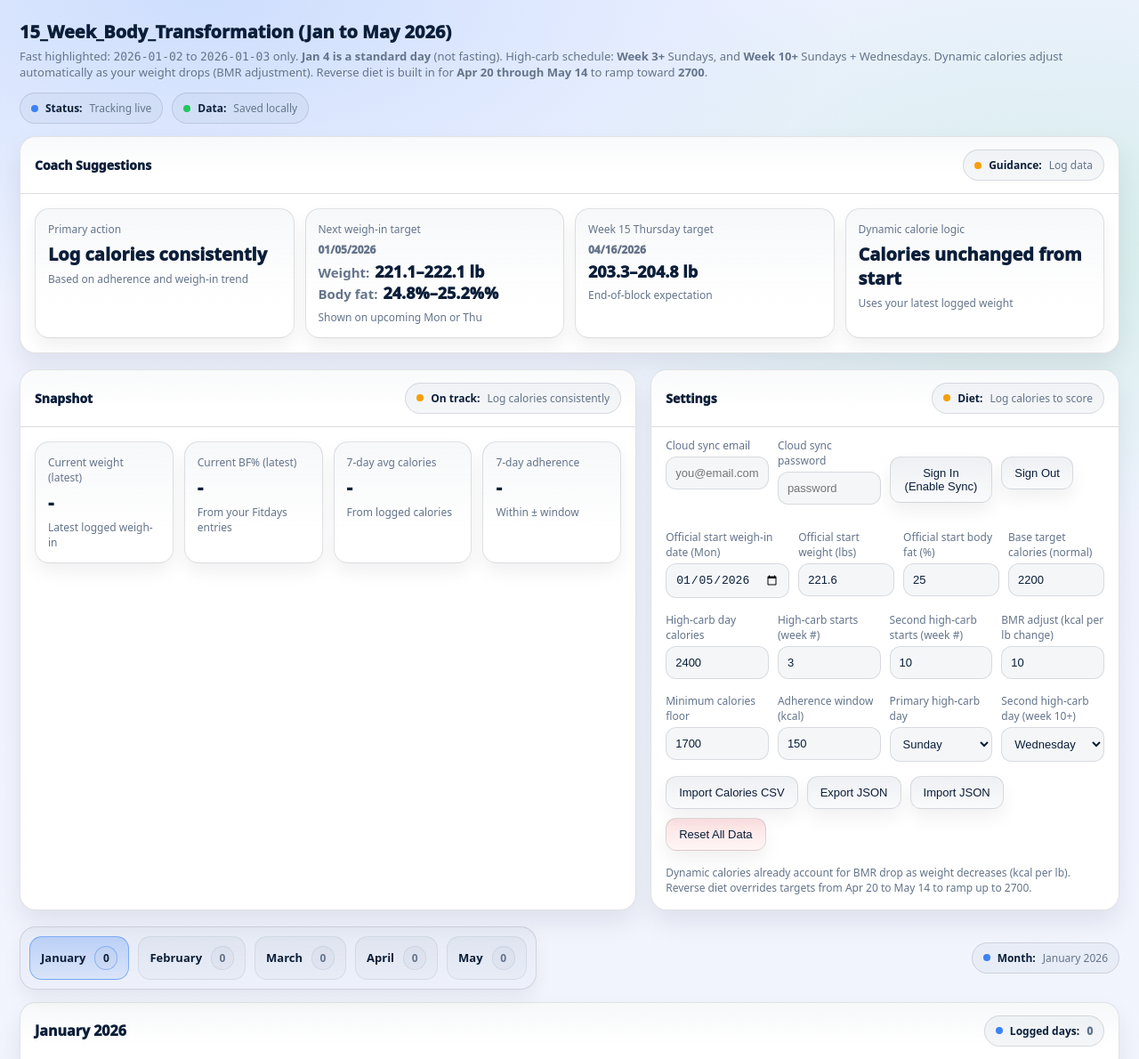
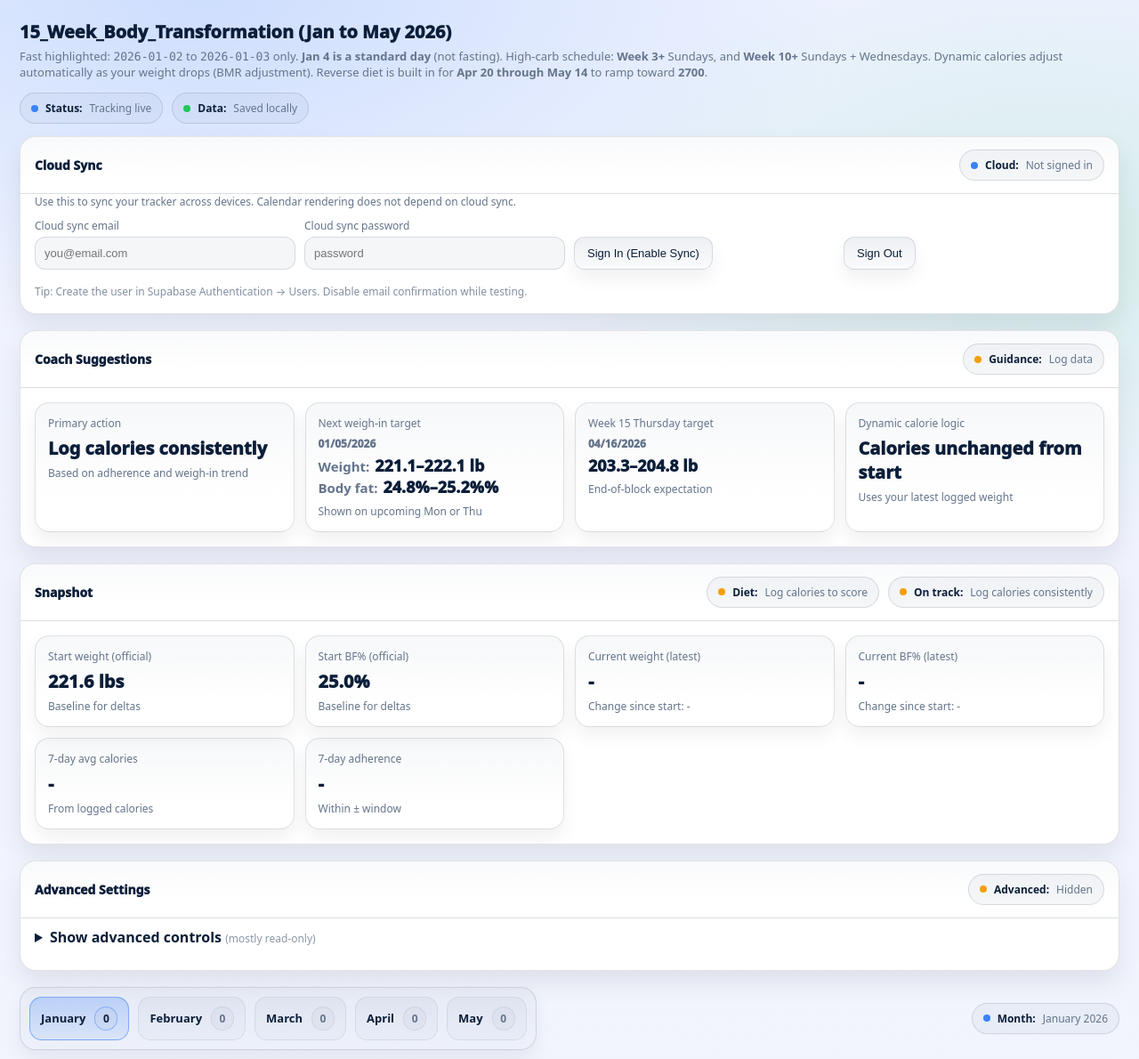
Before and after one commit to jagrmeister/15_week_body_transformation, a plain HTML site: page index.html in a window 1280 px wide. Shown: the top 1190 px of the page at 89% size. Drawn offline with nearby package versions, Linux system fonts and the light colour scheme.

Commit message:
Add files via upload

```diff
--- a/index.html
+++ b/index.html
@@ -326,6 +326,38 @@
     </div>
   </header>
 
+  <section class="card" id="cloudCard" style="margin-bottom:18px;">
+    <div class="head">
+      <div class="t">Cloud Sync</div>
+      <div class="pill dot" id="cloudPill"><b>Cloud:</b> Not signed in</div>
+    </div>
+    <div class="tiny" style="padding:0 16px 10px;">
+      Use this to sync your tracker across devices. Calendar rendering does not depend on cloud sync.
+    </div>
+    <div class="controls" style="padding-top:0;">
+      <div>
+        <label>Cloud sync email</label>
+        <input id="authEmail" type="email" placeholder="you@email.com"/>
+      </div>
+      <div>
+        <label>Cloud sync password</label>
+        <input id="authPass" type="password" placeholder="password"/>
+      </div>
+      <div>
+        <label>&nbsp;</label>
+        <button class="btn secondary" id="signInBtn" type="button">Sign In (Enable Sync)</button>
+      </div>
+      <div>
+        <label>&nbsp;</label>
+        <button class="btn secondary" id="signOutBtn" type="button">Sign Out</button>
+      </div>
+    </div>
+    <div class="tiny" id="authHint" style="padding:0 16px 16px; opacity:.8;">
+      Tip: Create the user in Supabase Authentication → Users. Disable email confirmation while testing.
+    </div>
+  </section>
+
+
   <section class="card" style="margin-bottom:18px;">
     <div class="head">
       <div class="t">Coach Suggestions</div>
@@ -355,22 +387,35 @@
     </div>
   </section>
 
-  <div class="row">
-    <section class="card">
+
+  <section class="card" style="margin-bottom:18px;">
     <div class="head">
       <div class="t">Snapshot</div>
+      <div style="display:flex; gap:10px; flex-wrap:wrap; align-items:center;">
+        <div class="pill dot" id="dietPill"><b>Diet:</b> -</div>
         <div class="pill dot" id="onTrackPill"><b>On track:</b> -</div>
       </div>
+    </div>
     <div class="kpis">
+      <div class="kpi">
+        <div class="k">Start weight (official)</div>
+        <div class="v" id="kpiStartW">-</div>
+        <div class="s">Baseline for deltas</div>
+      </div>
+      <div class="kpi">
+        <div class="k">Start BF% (official)</div>
+        <div class="v" id="kpiStartBf">-</div>
+        <div class="s">Baseline for deltas</div>
+      </div>
       <div class="kpi">
         <div class="k">Current weight (latest)</div>
         <div class="v" id="kpiCurrent">-</div>
-          <div class="s">Latest logged weigh-in</div>
+        <div class="s" id="kpiDeltaW">Change since start: -</div>
       </div>
       <div class="kpi">
         <div class="k">Current BF% (latest)</div>
         <div class="v" id="kpiCurrentBf">-</div>
-          <div class="s">From your Fitdays entries</div>
+        <div class="s" id="kpiDeltaBf">Change since start: -</div>
       </div>
       <div class="kpi">
         <div class="k">7-day avg calories</div>
@@ -385,33 +430,19 @@
     </div>
   </section>
 
-    <section class="card">
+  <section class="card" style="margin-bottom:18px;">
     <div class="head">
-        <div class="t">Settings</div>
-        <div class="pill dot" id="dietPill"><b>Diet:</b> -</div>
-      </div>
-
-      <!-- Cloud auth controls as a normal controls block (NOT nested) -->
-      <div class="controls" style="padding-top:12px;">
-        <div>
-          <label>Cloud sync email</label>
-          <input id="authEmail" type="email" placeholder="you@email.com"/>
-        </div>
-        <div>
-          <label>Cloud sync password</label>
-          <input id="authPass" type="password" placeholder="password"/>
-        </div>
-        <div>
-          <label>&nbsp;</label>
-          <button class="btn secondary" id="signInBtn" type="button">Sign In (Enable Sync)</button>
-        </div>
-        <div>
-          <label>&nbsp;</label>
-          <button class="btn secondary" id="signOutBtn" type="button">Sign Out</button>
-        </div>
-      </div>
-
-      <div class="controls">
+      <div class="t">Advanced Settings</div>
+      <div class="pill dot warn" id="advancedPill"><b>Advanced:</b> Hidden</div>
+    </div>
+
+    <details id="advancedDetails" style="padding:0 16px 16px;">
+      <summary style="cursor:pointer; user-select:none; padding:10px 0; font-weight:700;">
+        Show advanced controls
+        <span class="tiny" style="font-weight:500; opacity:.75;">(mostly read-only)</span>
+      </summary>
+
+      <div class="controls" style="padding-top:10px;">
         <div>
           <label>Official start weigh-in date (Mon)</label>
           <input type="date" id="startDate" value="2026-01-05"/>
@@ -426,41 +457,41 @@
         </div>
         <div>
           <label>Base target calories (normal)</label>
-          <input type="number" id="targetCal" step="10" value="2200"/>
+          <input type="number" id="targetCal" step="10" value="2200" disabled/>
         </div>
       </div>
 
       <div class="controls" style="padding-top:0;">
         <div>
           <label>High-carb day calories</label>
-          <input type="number" id="highCal" step="10" value="2400"/>
+          <input type="number" id="highCal" step="10" value="2400" disabled/>
         </div>
         <div>
           <label>High-carb starts (week #)</label>
-          <input type="number" id="highStartWeek" min="1" step="1" value="3"/>
+          <input type="number" id="highStartWeek" min="1" step="1" value="3" disabled/>
         </div>
         <div>
           <label>Second high-carb starts (week #)</label>
-          <input type="number" id="secondHighStartWeek" min="1" step="1" value="10"/>
+          <input type="number" id="secondHighStartWeek" min="1" step="1" value="10" disabled/>
         </div>
         <div>
           <label>BMR adjust (kcal per lb change)</label>
-          <input type="number" id="kcalPerLb" min="0" step="1" value="10"/>
+          <input type="number" id="kcalPerLb" min="0" step="1" value="10" disabled/>
         </div>
       </div>
 
       <div class="controls" style="padding-top:0;">
         <div>
           <label>Minimum calories floor</label>
-          <input type="number" id="minCal" min="0" step="10" value="1700"/>
+          <input type="number" id="minCal" min="0" step="10" value="1700" disabled/>
         </div>
         <div>
           <label>Adherence window (kcal)</label>
-          <input type="number" id="adhWindow" step="10" value="150"/>
+          <input type="number" id="adhWindow" step="10" value="150" disabled/>
         </div>
         <div>
           <label>Primary high-carb day</label>
-          <select id="primaryHighDow">
+          <select id="primaryHighDow" disabled>
             <option value="0" selected>Sunday</option>
             <option value="1">Monday</option>
             <option value="2">Tuesday</option>
@@ -472,7 +503,7 @@
         </div>
         <div>
           <label>Second high-carb day (week 10+)</label>
-          <select id="secondHighDow">
+          <select id="secondHighDow" disabled>
             <option value="0">Sunday</option>
             <option value="1">Monday</option>
             <option value="2">Tuesday</option>
@@ -484,22 +515,22 @@
         </div>
       </div>
 
-      <div class="btnRow">
-        <button class="btn secondary" id="importCaloriesBtn">Import Calories CSV</button>
-        <button class="btn secondary" id="exportBtn">Export JSON</button>
-        <button class="btn secondary" id="importBtn">Import JSON</button>
-        <button class="btn danger" id="resetBtn">Reset All Data</button>
-      </div>
-      <div style="padding:0 16px 16px;">
-        <div class="tiny">
-          Dynamic calories already account for BMR drop as weight decreases (kcal per lb).
-          Reverse diet overrides targets from Apr 20 to May 14 to ramp up to 2700.
-        </div>
-      </div>
+      <div class="btnRow" style="justify-content:flex-end;">
+        <button class="btn danger" id="resetBtn" type="button">Reset All Data</button>
+      </div>
+      <div class="tiny" style="opacity:.85; padding-bottom:8px;">
+        Reset is intentionally tucked away. Consider signing in first so you can restore from cloud if needed.
+      </div>
+
+      <!-- Keep these hidden IDs to avoid JS null errors -->
+      <button class="btn secondary" id="importCaloriesBtn" style="display:none" type="button">Import Calories CSV</button>
+      <button class="btn secondary" id="exportBtn" style="display:none" type="button">Export JSON</button>
+      <button class="btn secondary" id="importBtn" style="display:none" type="button">Import JSON</button>
+    </details>
   </section>
-  </div>
 
   <div class="tabsWrap">
+
     <div class="tabs" id="monthTabs"></div>
     <div class="pill dot" id="activeMonthPill"><b>Month:</b> -</div>
   </div>
@@ -853,6 +884,26 @@
   const primaryHighDowEl = document.getElementById("primaryHighDow");
   const secondHighDowEl  = document.getElementById("secondHighDow");
 
+  // Advanced settings toggle pill
+  const advancedDetailsEl = document.getElementById("advancedDetails");
+  const advancedPillEl = document.getElementById("advancedPill");
+  if(advancedDetailsEl && advancedPillEl){
+    const syncAdvPill = ()=>{
+      if(advancedDetailsEl.open){
+        advancedPillEl.classList.remove("warn");
+        advancedPillEl.classList.add("good");
+        advancedPillEl.innerHTML = "<b>Advanced:</b> Visible";
+      }else{
+        advancedPillEl.classList.remove("good");
+        advancedPillEl.classList.add("warn");
+        advancedPillEl.innerHTML = "<b>Advanced:</b> Hidden";
+      }
+    };
+    advancedDetailsEl.addEventListener("toggle", syncAdvPill);
+    syncAdvPill();
+  }
+
+
   function syncSettingsToUI(){
     startDateEl.value  = state.settings.startDate;
     startWeightEl.value= state.settings.startWeight;
@@ -882,12 +933,22 @@
     cacheStateLocally(state);
     syncSettingsToUI();
     renderAll();
-    alert("Signed in. Cloud sync active.");
+    const cloudPillEl = document.getElementById("cloudPill");
+    if(cloudPillEl){
+      cloudPillEl.classList.remove("warn","bad");
+      cloudPillEl.classList.add("good");
+      cloudPillEl.innerHTML = `<b>Cloud:</b> Signed in (${email})`;
+    }
   });
 
   document.getElementById("signOutBtn").addEventListener("click", async () => {
     await supabase.auth.signOut();
-    alert("Signed out.");
+    const cloudPillEl = document.getElementById("cloudPill");
+    if(cloudPillEl){
+      cloudPillEl.classList.remove("good","bad");
+      cloudPillEl.classList.add("warn");
+      cloudPillEl.innerHTML = "<b>Cloud:</b> Not signed in";
+    }
   });
 
   // App init (single render path)
@@ -1440,13 +1501,34 @@
     inp.click();
   });
 
-  document.getElementById("resetBtn").addEventListener("click", ()=>{
-    if(!confirm("Reset ALL saved data? This cannot be undone.")) return;
+  document.getElementById("resetBtn").addEventListener("click", async ()=>{
+    try{
+      if(!supabase){
+        alert("Cloud sync is not configured in this build.");
+        return;
+      }
+      const { data, error } = await supabase.auth.getUser();
+      if(error){
+        alert(error.message || "Unable to verify sign-in.");
+        return;
+      }
+      if(!data || !data.user){
+        alert("Please sign in before resetting data.");
+        return;
+      }
+      const phrase = prompt('Type RESET to confirm deleting all saved data.');
+      if(phrase !== "RESET") return;
+
       localStorage.removeItem(STORAGE_KEY);
       localStorage.removeItem(LOCAL_CACHE_KEY);
       state = loadState();
       syncSettingsToUI();
       renderAll();
+      alert("Local data reset. If cloud sync is enabled, refresh to pull cloud data.");
+    }catch(e){
+      console.error(e);
+      alert("Reset failed. Check DevTools Console for details.");
+    }
   });
 
   function parseCSV(text){
@@ -1586,6 +1668,39 @@
     const currentBf = bfs.length ? bfs[bfs.length-1] : null;
     document.getElementById("kpiCurrentBf").textContent = currentBf ? `${currentBf.bf.toFixed(1)}%` : "-";
 
+    // Start baselines + deltas (if elements exist)
+    const startW = Number(state.settings.startWeight || 0);
+    const startBf = Number(state.settings.startBf || 0);
+
+    const elStartW = document.getElementById("kpiStartW");
+    if(elStartW) elStartW.textContent = startW ? `${startW.toFixed(1)} lbs` : "-";
+
+    const elStartBf = document.getElementById("kpiStartBf");
+    if(elStartBf) elStartBf.textContent = startBf ? `${startBf.toFixed(1)}%` : "-";
+
+    const elDeltaW = document.getElementById("kpiDeltaW");
+    if(elDeltaW){
+      if(current && startW){
+        const dw = current.w - startW;
+        const sign = dw >= 0 ? "+" : "";
+        elDeltaW.textContent = `Change since start: ${sign}${dw.toFixed(1)} lbs`;
+      }else{
+        elDeltaW.textContent = "Change since start: -";
+      }
+    }
+
+    const elDeltaBf = document.getElementById("kpiDeltaBf");
+    if(elDeltaBf){
+      if(currentBf && startBf){
+        const db = currentBf.bf - startBf;
+        const sign = db >= 0 ? "+" : "";
+        elDeltaBf.textContent = `Change since start: ${sign}${db.toFixed(1)}%`;
+      }else{
+        elDeltaBf.textContent = "Change since start: -";
+      }
+    }
+
+
     const d7 = compute7Day();
     document.getElementById("kpiAvgCal").textContent = (d7.avgCal===null) ? "-" : `${Math.round(d7.avgCal)} kcal`;
     document.getElementById("kpiAdh").textContent = (d7.adh===null) ? "-" : `${Math.round(d7.adh*100)}%`;
```
Lines whose indentation alone changed are shown as unchanged.
